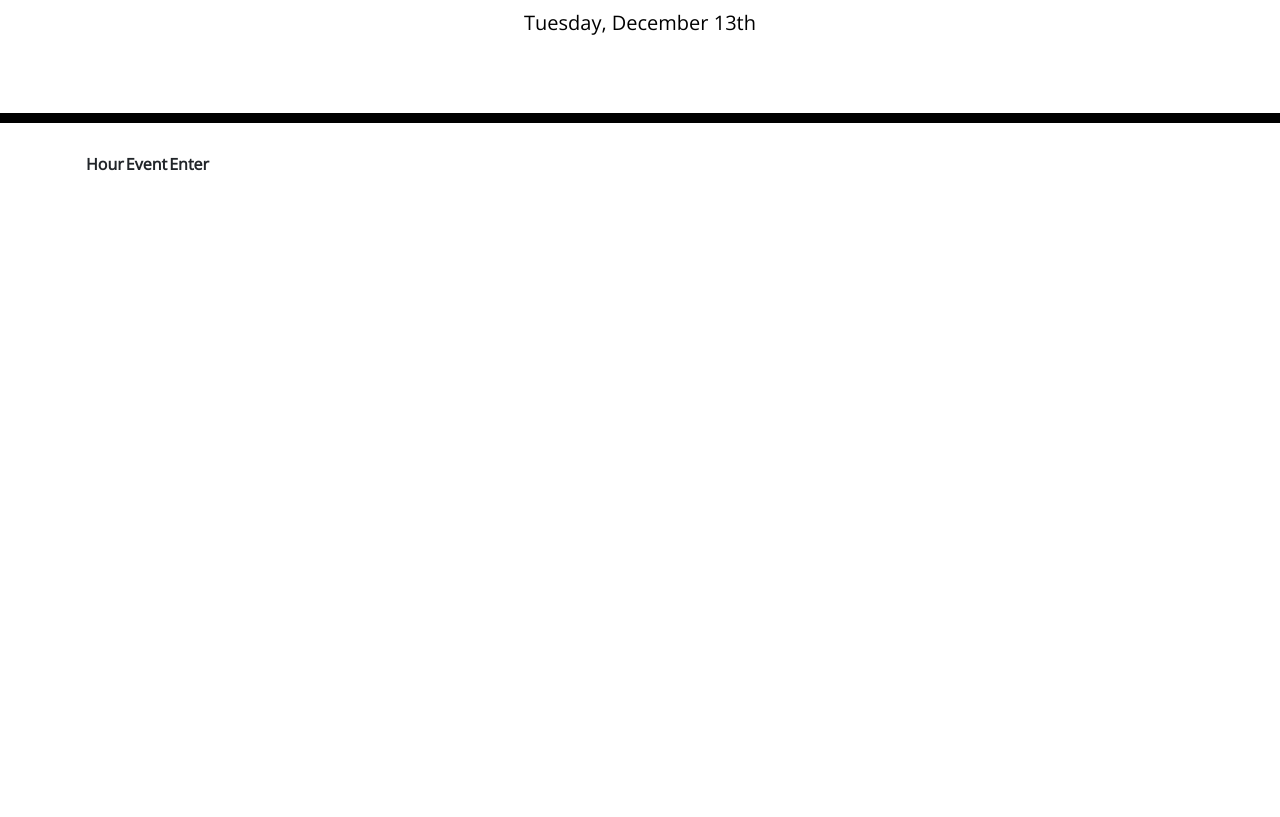
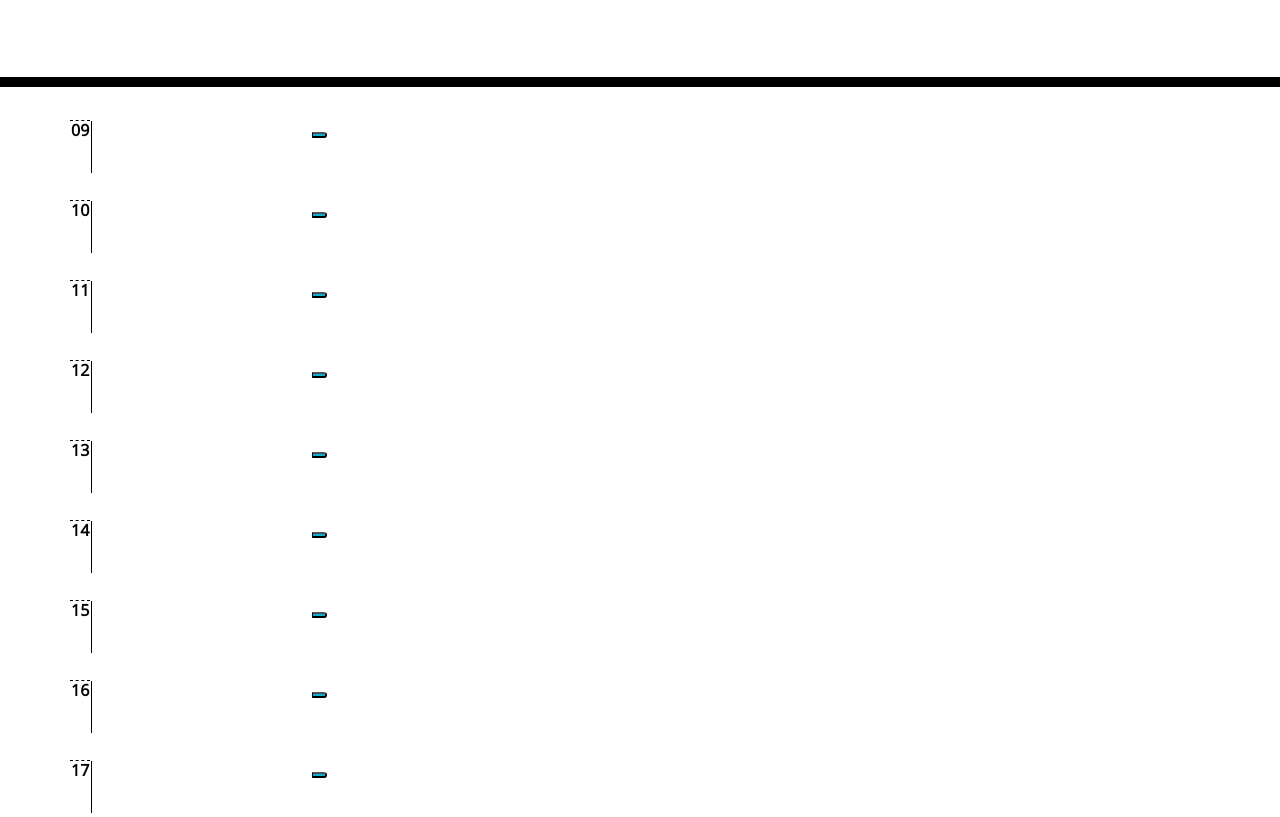
Before and after one commit to SimonStoneman/Daily-Work-Planner, a plain HTML site: page index.html in a window 1280 px wide. Shown: the part 181-998 px from the top of the page. Before the commit the page ends 800 px from the top, so only its background shows below. Drawn offline with nearby package versions, Linux system fonts and the light colour scheme.

Commit message:
got dynamic printing of scheduler table working with header ele's and row ele's each hour, but couldn't get it to fill correctly with data. decided to stop coding on this area and add static html for moment and concentrate on other areas. Adding functions to apply colour fomatting on scheduler for past,hour & present.

```diff
--- a/assets/js/main-logic.js
+++ b/assets/js/main-logic.js
@@ -41,6 +41,9 @@ var workWeekStartHr = '09';
 var workWeekEndHr = '17';
 var workWeekData = [];
 var tableHeaderCnt = ['Hour','Event','Enter'];
+var presentTimeColourClass = 'present';
+var currentHourColourClass = 'hour'
+var pastTimeColourClass = 'past';
 // GLOBAL VARS END
 
 // FUNCTIONS START
@@ -54,6 +57,29 @@ function currentDay() {
     currentDayEl.text(currentDayDisp);
 };
 
+function checkCurrentTime (){
+    var currentTime = moment().hour
+
+    return(currentTime);
+};
+
+function applyColor(){
+    var elementsToChng = '';
+    var classToApply = '';
+
+    for () {
+        elementsToChng[].addClass(classToApply)
+    }
+}
+
+function formatScheduler(){
+    var allTextareas = $('th textarea');
+    var currentHourTextarea = '';
+    var pastTextareas = '';
+
+};
+
+
 //Construct the workday planner view
 function displayPlanner() {
     var busTime = moment(workWeekStartHr,'HH');
@@ -62,7 +88,7 @@ function displayPlanner() {
     var plannerParentBlk = $('.container');
     var targetEle = '';
     var tableEle = document.createElement('table');
-    var tableRowEle = document.createElement('tr');
+    var tableRowEle = '<tr></tr>';
     var tableHeadEle = '<th></th>';
     // var tableHeadEle = 'th';
     var tableDataEle = document.createElement('td');
@@ -73,36 +99,57 @@ function displayPlanner() {
     //Reset targetele to next level ele e.g. <table>
     targetEle = $(tableEle);
 
-    // console.log ('Search parent blk for table tag ');
-    // console.log (plannerParentBlk);
-
     //Add row ele after table ele
     targetEle.append(tableRowEle);
 
-    // targetEle = $(tableRowEle);
-
+    //Write out table header
     for (var tableHeaderCntr = 0; tableHeaderCntr < tableHeaderCnt.length; tableHeaderCntr++)  {
 
-        targetEle = $(tableRowEle);
-        targetEle.append(tableHeadEle);
+        // var targetEleHBlk = $(tableRowEle);
+        var targetEleHBlk = $('tr');
+        targetEleHBlk.append(tableHeadEle);
 
-        targetEle = $('th').eq(tableHeaderCntr);
+        targetEleHBlk = $('th').eq(tableHeaderCntr);
 
         //Add text to header ele
-        targetEle.text(tableHeaderCnt[tableHeaderCntr]);
+        targetEleHBlk.text(tableHeaderCnt[tableHeaderCntr]);
     };
 
+    // Create target var and assign to tr created for header data
+    var targetElePBlk = $('tr').eq(workWeekDataIdx);
+
+    //console.log (targetElePBlk);
+    targetElePBlk.after(tableRowEle);
+    //Write out planner
     while (busTime.hour() <= workWeekEndHr ) {
+        var currentTblRow ='';
+        var currentTblRowHedr = '';
+        // console.log(busTime.hour());
+        workWeekDataIdx++
+        // Create planner row data based on current hour
+        // workWeekData[workWeekDataIdx] = {
+        //     hour: busTime,
+        //     event: ''
+        //     };
 
-        // Create planner row data based on current hour
-        workWeekData[workWeekDataIdx] = {
-            hour: busTime,
-            event: ''
-            };
+        // Add row element to previous row element containing header details
+        // targetElePBlk.append(tableRowEle);
+        currentTblRow = $('tr:eq(workWeekDataIdx)');
+
+        // for (var tableHeaderCntr = 0; tableHeaderCntr < tableHeaderCnt.length; tableHeaderCntr++)  {
+            // Add header element to row element
+            currentTblRow.append(tableHeadEle);
+
+    //         currentTblRowHedr = $('tr:eq(workWeekDataIdx) th:eq(0)');
+    // console.log(currentTblRowHedr);
+    //         //Add text to header ele
+    //         currentTblRowHedr.text(busTime.hour());
+        // };
+
 
         // console.log (busTime.format('ddd Do hh:mm a'));
+        currentTblRow.after(tableRowEle);
         busTime.add(1,'hours');
-        workWeekDataIdx++
     };
 
 };
@@ -111,7 +158,7 @@ function displayPlanner() {
 // MAIN START
 
 currentDay()
-displayPlanner();
+// displayPlanner();
 // console.log (workWeekData[0].hour);
 
 // MAIN END
--- a/index.html
+++ b/index.html
@@ -29,7 +29,53 @@
       <p id="currentDay" class="lead"></p>
     </header>
     <div class="container">
-      <!-- Timeblocks go here -->
+      <table class="time-block">
+        <tr class="row">
+          <th class="hour">09</th>
+          <th><textarea></textarea></th>
+          <th><button class="saveBtn"></button></th>
+        </tr>
+        <tr class="row">
+          <th class="hour">10</th>
+          <th><textarea></textarea></th>
+          <th><button class="saveBtn"></button></th>
+        </tr>
+        <tr class="row">
+          <th class="hour">11</th>
+          <th><textarea></textarea></th>
+          <th><button class="saveBtn"></button></th>
+        </tr>
+        <tr class="row">
+          <th class="hour">12</th>
+          <th><textarea></textarea></th>
+          <th><button class="saveBtn"></button></th>
+        </tr>
+        <tr class="row">
+          <th class="hour">13</th>
+          <th><textarea></textarea></th>
+          <th><button class="saveBtn"></button></th>
+        </tr>
+        <tr class="row">
+          <th class="hour">14</th>
+          <th><textarea></textarea></th>
+          <th><button class="saveBtn"></button></th>
+        </tr>
+        <tr class="row">
+          <th class="hour">15</th>
+          <th><textarea></textarea></th>
+          <th><button class="saveBtn"></button></th>
+        </tr>
+        <tr class="row">
+          <th class="hour">16</th>
+          <th><textarea></textarea></th>
+          <th><button class="saveBtn"></button></th>
+        </tr>
+        <tr class="row">
+          <th class="hour">17</th>
+          <th><textarea></textarea></th>
+          <th><button class="saveBtn"></button></th>
+        </tr>
+      </table>
     </div>
 
     <script src="https://cdnjs.cloudflare.com/ajax/libs/jquery/3.2.1/jquery.min.js"></script>
```
